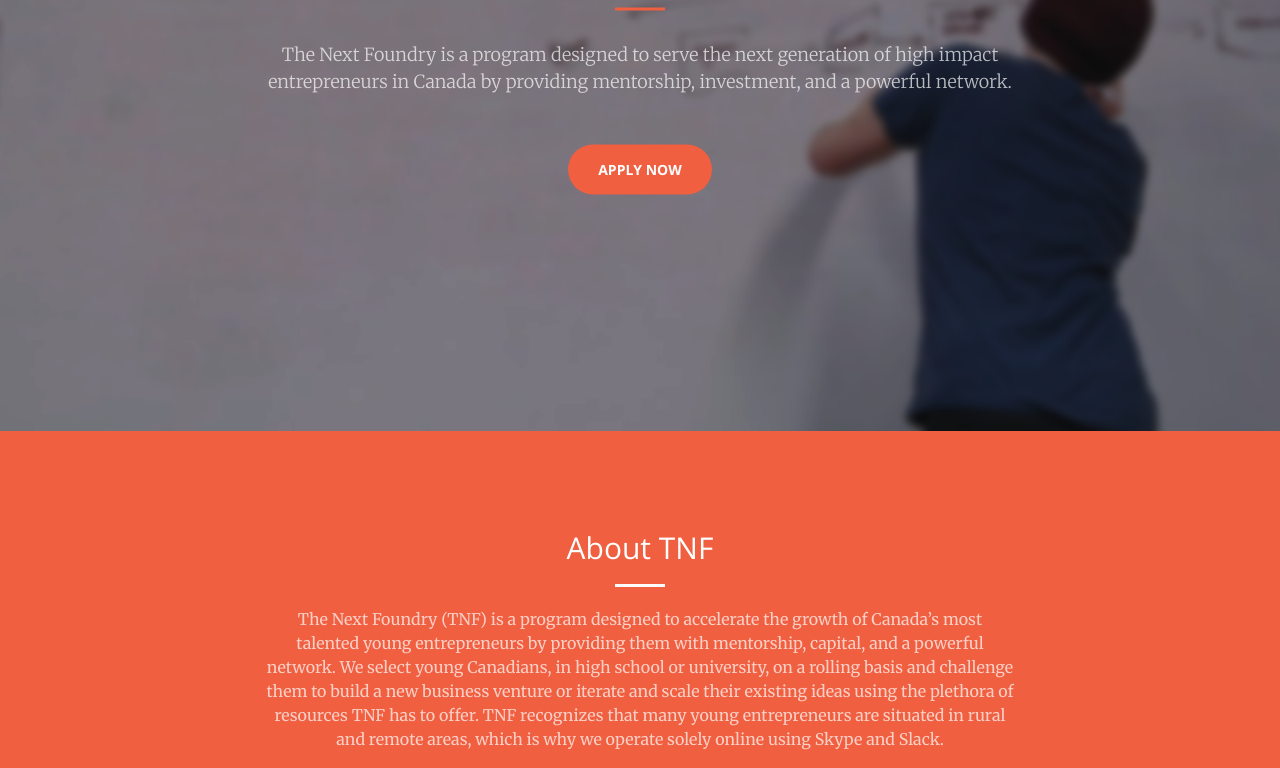
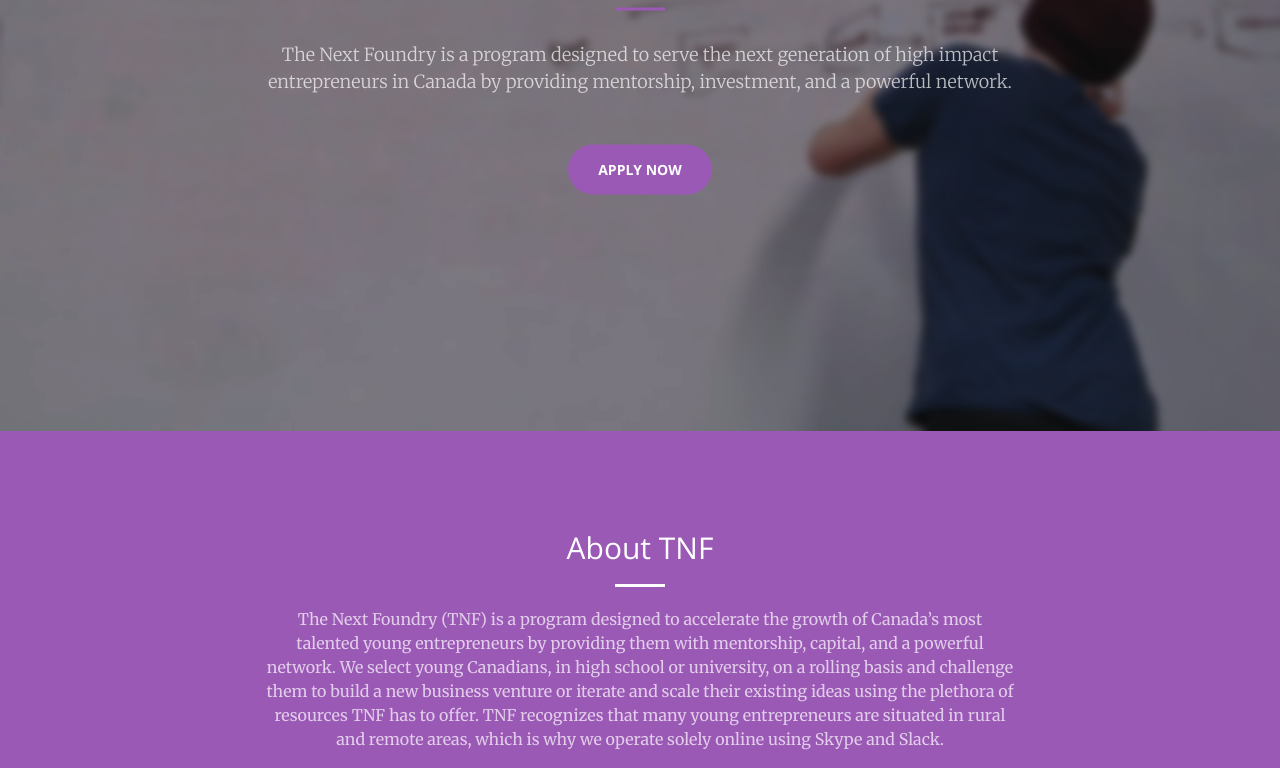
Before and after one commit to corbin737/next-foundry, a website: page index.html in a window 1280 px wide. Shown: the part 369-1137 px from the top of the page. Drawn offline with nearby package versions, Linux system fonts and the light colour scheme.

Commit message:
Changed primary theme colour to amethyst

```diff
--- a/less/variables.less
+++ b/less/variables.less
@@ -2,7 +2,7 @@
 
 // Gray and Brand Colors for use across theme
 
-@theme-primary:    #F05F40;
+@theme-primary:    #9B59B6;
 
 @gray-base:        #000;
 @gray-darker:      lighten(@gray-base, 13.5%); // #222
```
Also changed, not shown: css/app.css, css/app.min.css.
